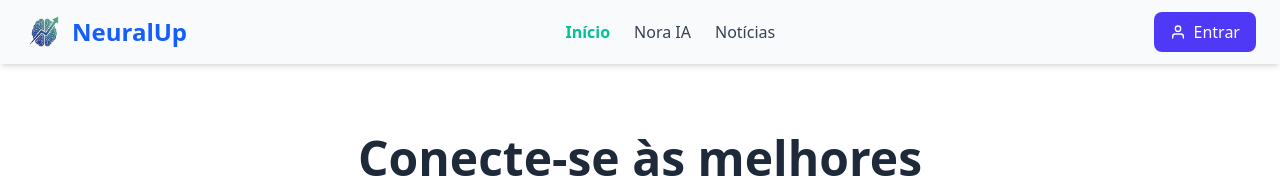
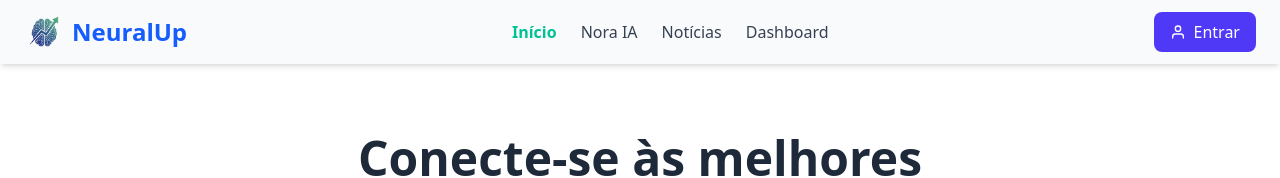
Before and after one commit to Global-Solution-II-2025/Front-end, a React (Vite) app: page / in a window 1280 px wide. Shown: the top 178 px of the page. Built offline with nearby package versions, Linux system fonts and the light colour scheme; sample sign-in values are in the browser's storage.

Commit message:
feat: implementando link para a página de dashboard no menu

```diff
--- a/src/components/Menu.tsx
+++ b/src/components/Menu.tsx
@@ -2,7 +2,6 @@ import { Link, useLocation } from "react-router-dom";
 import { useState } from "react";
 import { FiMenu, FiX } from "react-icons/fi";
 import { useTheme } from "../context/useTheme";
-
 
 export default function Menu() {
   const location = useLocation();
@@ -13,6 +12,7 @@ export default function Menu() {
     { to: "/", label: "Início" },
     { to: "/chatbot", label: "Nora IA" },
     { to: "/cursos", label: "Notícias" },
+    { to: "/dashboard", label: "Dashboard" }, // <- NOVO LINK ADICIONADO
   ];
 
   return (
```
